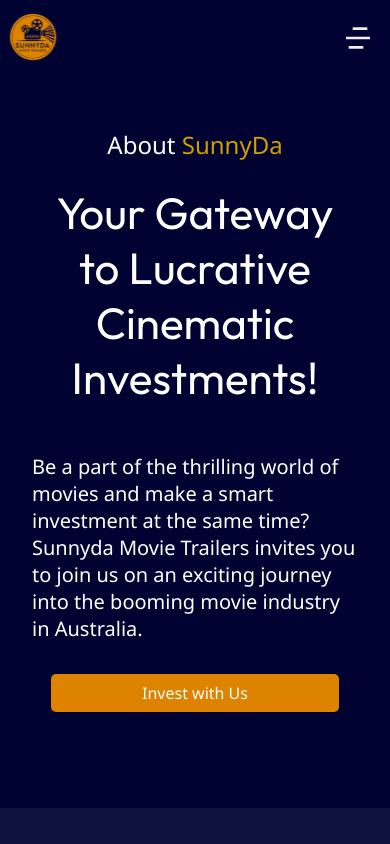
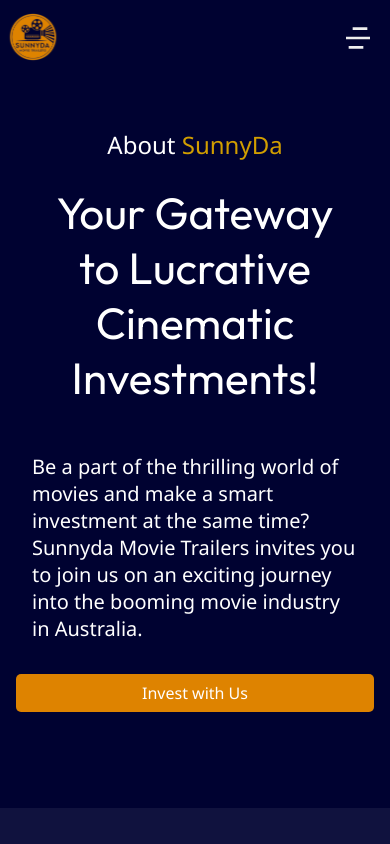
Before and after one commit to chochodev/SunnyDa-Landing-Page, a React (Vite) app: page /about in a window 390 px wide. Shown: the top 844 px of the page. Built offline with nearby package versions, Linux system fonts and the light colour scheme.

Commit message:
updated and about to finish up

```diff
--- a/src/assets/css/pages/about.css
+++ b/src/assets/css/pages/about.css
@@ -192,11 +192,15 @@
 }
 
 @media (max-width: 860px) {
+
     #about .hero .info {
         text-align: left;
     }
 
-    #about .hero .invest_btn {}
+    #about .hero .invest_btn {
+        width: 100%;
+        max-width: 100%;
+    }
 
     #about .hero .text {
         font-size: 1.5rem;
```
